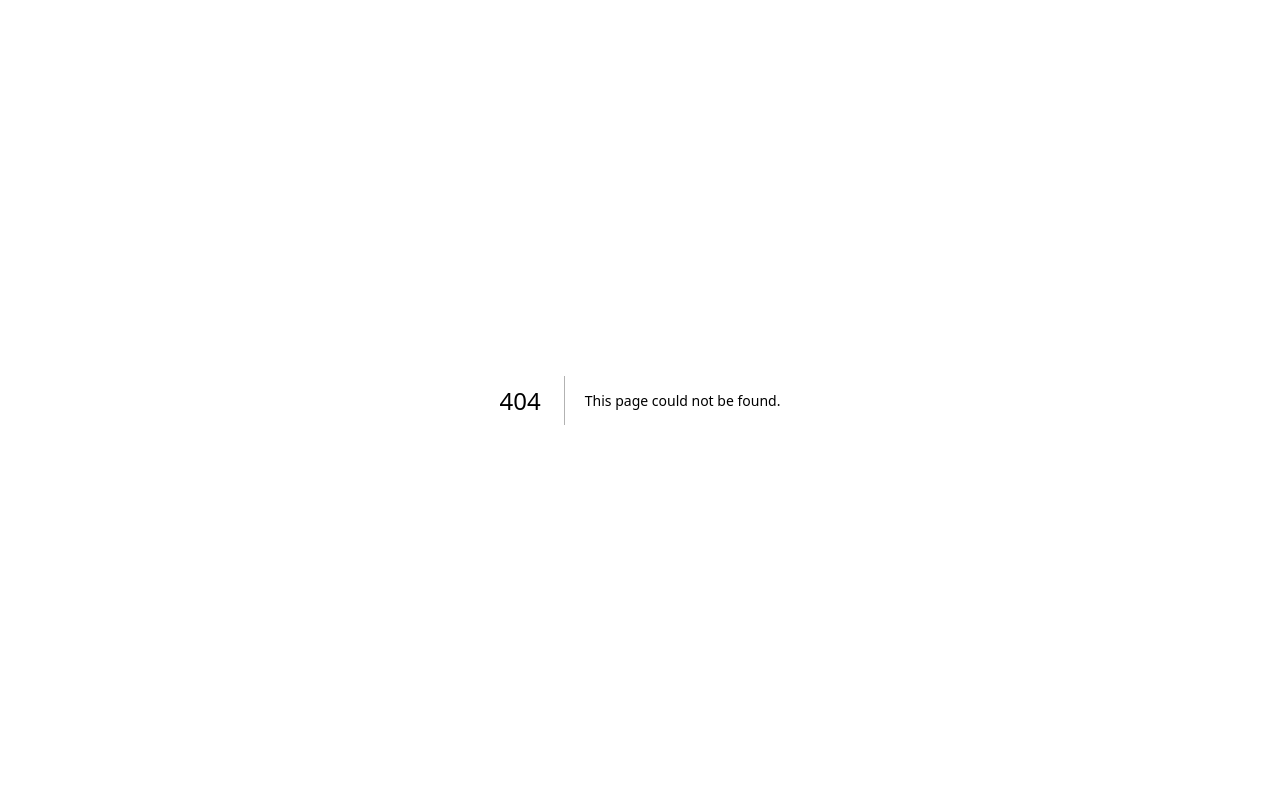
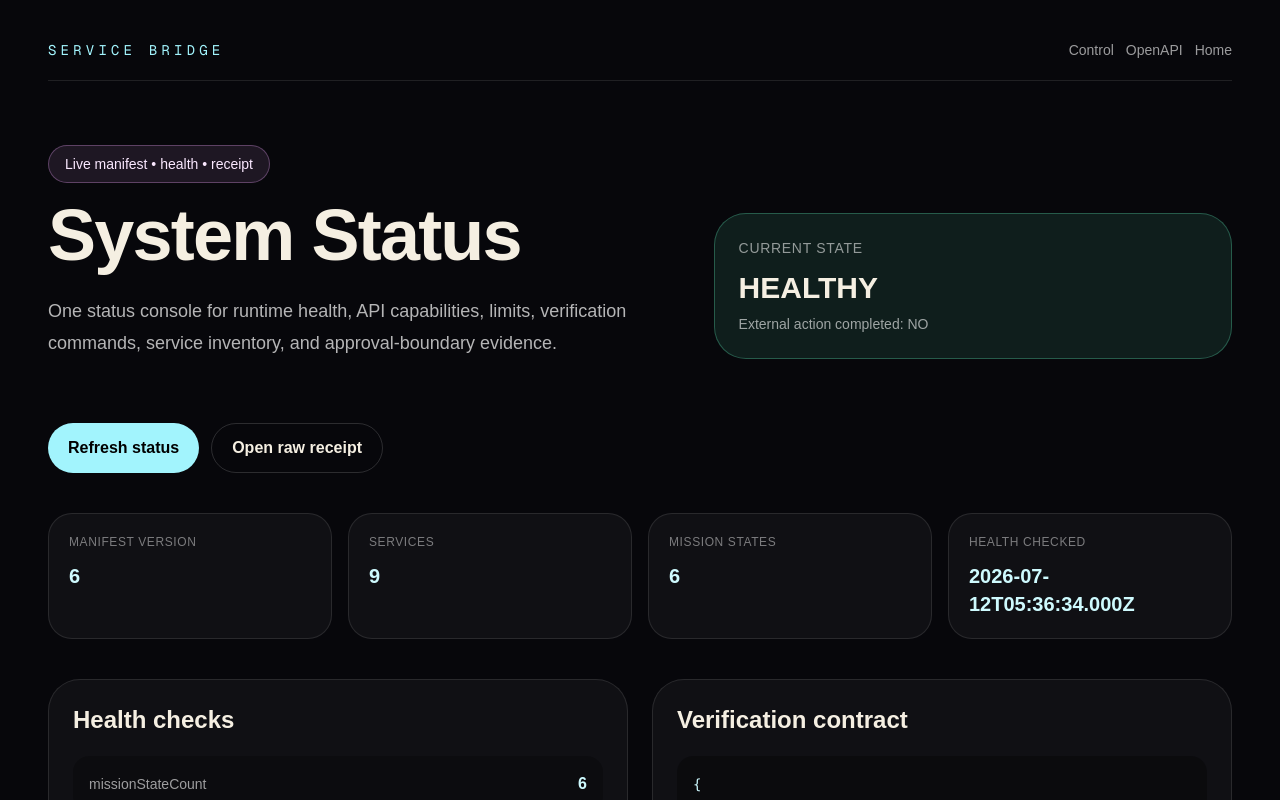
Before and after one commit to hvitiswift-afk/nextjs-boilerplate, a Next.js app: page /service-bridge/status in a window 1280 px wide. Before the commit this address had no page. Shown: the top 800 px of the page. Built offline with nearby package versions, Linux system fonts and the light colour scheme.

Commit message:
Add Service Bridge live status console

```diff
--- /dev/null
+++ b/app/service-bridge/status/page.tsx
@@ -0,0 +1,112 @@
+"use client";
+
+import { useEffect, useState } from "react";
+
+type Health = {
+  status: string;
+  checkedAt: string;
+  checks: Record<string, string | number | boolean>;
+  missingServices: string[];
+  malformedServices: string[];
+  capabilities: string[];
+  endpoints: string[];
+  externalActionCompleted: false;
+};
+
+type Manifest = {
+  version: number;
+  mode: string;
+  limits: Record<string, number>;
+  endpoints: Record<string, string>;
+  approvalLaw: { externalActionsRequireExplicitApproval: boolean; externalActionCompletedByManifest: false };
+};
+
+type Receipt = {
+  version: number;
+  generatedAt: string;
+  system: { missionStateCount: number; serviceCount: number; services: Array<{ name: string; kind: string; capabilityCount: number; externalAction: boolean }> };
+  verification: Record<string, string>;
+  externalActionCompleted: false;
+};
+
+export default function ServiceBridgeStatusPage() {
+  const [health, setHealth] = useState<Health | null>(null);
+  const [manifest, setManifest] = useState<Manifest | null>(null);
+  const [receipt, setReceipt] = useState<Receipt | null>(null);
+  const [error, setError] = useState("");
+  const [loading, setLoading] = useState(true);
+
+  async function refresh() {
+    setLoading(true);
+    setError("");
+    try {
+      const [healthResponse, manifestResponse, receiptResponse] = await Promise.all([
+        fetch("/api/service-bridge/health", { cache: "no-store" }),
+        fetch("/api/service-bridge/manifest", { cache: "no-store" }),
+        fetch("/api/service-bridge/receipt", { cache: "no-store" }),
+      ]);
+      const [healthData, manifestData, receiptData] = await Promise.all([
+        healthResponse.json(),
+        manifestResponse.json(),
+        receiptResponse.json(),
+      ]);
+      if (!manifestResponse.ok || !receiptResponse.ok) throw new Error("Status endpoints did not respond successfully.");
+      setHealth(healthData);
+      setManifest(manifestData);
+      setReceipt(receiptData);
+    } catch (cause) {
+      setError(cause instanceof Error ? cause.message : "Could not load Service Bridge status.");
+    } finally {
+      setLoading(false);
+    }
+  }
+
+  useEffect(() => { void refresh(); }, []);
+
+  const healthy = health?.status === "healthy";
+
+  return (
+    <main className="min-h-screen bg-[#07070b] text-[#f5efe2]">
+      <section className="mx-auto w-full max-w-7xl px-6 py-10 sm:px-10 lg:px-12">
+        <nav className="flex flex-wrap items-center justify-between gap-3 border-b border-white/10 pb-5 text-sm text-white/60">
+          <a className="font-mono uppercase tracking-[0.3em] text-cyan-200" href="/service-bridge">Service Bridge</a>
+          <div className="flex flex-wrap gap-3"><a href="/service-bridge/control">Control</a><a href="/api/service-bridge/openapi">OpenAPI</a><a href="/">Home</a></div>
+        </nav>
+
+        <header className="grid gap-8 py-16 lg:grid-cols-[1.1fr_0.9fr] lg:items-end">
+          <div>
+            <p className="mb-4 inline-flex rounded-full border border-fuchsia-300/30 bg-fuchsia-300/10 px-4 py-2 text-sm text-fuchsia-100">Live manifest • health • receipt</p>
+            <h1 className="text-5xl font-black tracking-tight sm:text-7xl">System Status</h1>
+            <p className="mt-6 max-w-3xl text-lg leading-8 text-white/70">One status console for runtime health, API capabilities, limits, verification commands, service inventory, and approval-boundary evidence.</p>
+          </div>
+          <div className={`rounded-[2rem] border p-6 ${healthy ? "border-emerald-300/30 bg-emerald-300/10" : "border-amber-300/30 bg-amber-300/10"}`}>
+            <p className="text-sm uppercase tracking-wider text-white/55">Current state</p>
+            <p className="mt-3 text-3xl font-black">{loading ? "CHECKING" : health?.status?.toUpperCase() || "UNKNOWN"}</p>
+            <p className="mt-2 text-sm text-white/60">External action completed: NO</p>
+          </div>
+        </header>
+
+        <div className="flex flex-wrap gap-3"><button onClick={refresh} disabled={loading} className="rounded-full bg-cyan-200 px-5 py-3 font-bold text-black disabled:opacity-40">{loading ? "Refreshing…" : "Refresh status"}</button><a href="/api/service-bridge/receipt" className="rounded-full border border-white/15 px-5 py-3 font-bold">Open raw receipt</a></div>
+        {error ? <div className="mt-6 rounded-2xl border border-red-300/30 bg-red-300/10 p-4 text-red-100">{error}</div> : null}
+
+        <section className="mt-10 grid gap-4 sm:grid-cols-2 lg:grid-cols-4">
+          {[
+            ["Manifest version", manifest?.version ?? "—"],
+            ["Services", receipt?.system.serviceCount ?? "—"],
+            ["Mission states", receipt?.system.missionStateCount ?? "—"],
+            ["Health checked", health?.checkedAt ?? "—"],
+          ].map(([label, value]) => <article key={String(label)} className="rounded-3xl border border-white/10 bg-white/[0.04] p-5"><p className="text-xs uppercase tracking-wider text-white/45">{label}</p><p className="mt-3 break-words text-xl font-black text-cyan-100">{value}</p></article>)}
+        </section>
+
+        <section className="mt-10 grid gap-6 lg:grid-cols-2">
+          <article className="rounded-[2rem] border border-white/10 bg-white/[0.04] p-6"><h2 className="text-2xl font-black">Health checks</h2><div className="mt-5 space-y-3">{health ? Object.entries(health.checks).map(([key, value]) => <div key={key} className="flex items-center justify-between gap-4 rounded-2xl bg-black/25 p-4"><span className="text-sm text-white/60">{key}</span><strong className="text-cyan-100">{String(value)}</strong></div>) : <p className="text-white/45">No health data.</p>}</div></article>
+          <article className="rounded-[2rem] border border-white/10 bg-white/[0.04] p-6"><h2 className="text-2xl font-black">Verification contract</h2><pre className="mt-5 overflow-x-auto rounded-2xl bg-black/30 p-4 text-sm leading-6 text-cyan-100">{receipt ? JSON.stringify(receipt.verification, null, 2) : "No receipt data."}</pre></article>
+        </section>
+
+        <section className="mt-10 rounded-[2rem] border border-white/10 bg-white/[0.04] p-6"><h2 className="text-2xl font-black">Service inventory</h2><div className="mt-5 grid gap-4 sm:grid-cols-2 lg:grid-cols-4">{receipt?.system.services.map(service => <article key={service.name} className="rounded-3xl border border-white/10 bg-black/20 p-5"><h3 className="font-bold text-cyan-100">{service.name}</h3><p className="mt-2 text-xs uppercase tracking-wider text-fuchsia-200/70">{service.kind}</p><p className="mt-3 text-sm text-white/55">Capabilities: {service.capabilityCount}</p><p className="mt-1 text-sm text-white/55">External action: {service.externalAction ? "YES" : "NO"}</p></article>)}</div></section>
+
+        <section className="mt-10 grid gap-6 lg:grid-cols-2"><article className="rounded-[2rem] border border-white/10 bg-white/[0.04] p-6"><h2 className="text-2xl font-black">Capabilities</h2><div className="mt-5 flex flex-wrap gap-2">{health?.capabilities.map(capability => <span key={capability} className="rounded-full border border-cyan-200/20 bg-cyan-200/[0.06] px-3 py-2 text-sm text-cyan-100">{capability}</span>)}</div></article><article className="rounded-[2rem] border border-white/10 bg-white/[0.04] p-6"><h2 className="text-2xl font-black">API endpoints</h2><div className="mt-5 space-y-2">{health?.endpoints.map(endpoint => <a key={endpoint} href={endpoint} className="block break-all rounded-2xl border border-white/10 bg-black/20 p-3 text-sm text-cyan-100">{endpoint}</a>)}</div></article></section>
+      </section>
+    </main>
+  );
+}
```
